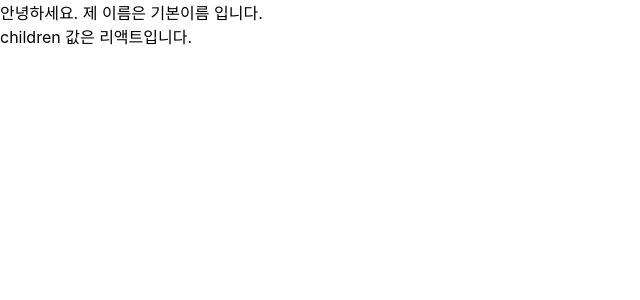
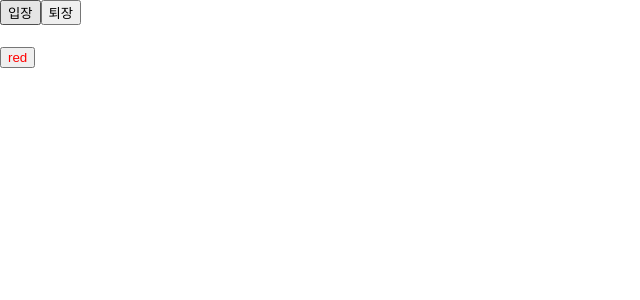
Before and after one commit to yoon7ks/react, a React (Create React App) app: page / in a window 1280 px wide. Shown: the top 300 px of the page, without its empty margins (0-640 px from the left). Built offline with nearby package versions, Linux system fonts and the light colour scheme.

Commit message:
props, state 예제

```diff
--- a/src/App.js
+++ b/src/App.js
@@ -1,10 +1,10 @@
-import React, { Component } from "react";
-import MyComponent from "./MyComponent";
+import React from "react";
 import "./App.css";
+import Say from "./Say";
 
 const App = () => {
   // 컴포넌트 태크 사이에 내용을 보여주는 props가 children이다.
-  return <MyComponent>리액트</MyComponent>;
+  return <Say />;
 };
 
 export default App;
--- a/src/MyComponent.js
+++ b/src/MyComponent.js
@@ -1,16 +1,20 @@
 import React from "react";
+import PropTypes from "prop-types";
 
 // 함수작성시 function 사용 대신에 () => {} 사용함!
 
 // 일반 함수는 자신이 종속된 객체를 this로 가리키고,
 // 화살표 함수는 자신이 종속된 인스턴스를 가리킨다.
 // const triple = (value) => value * 3;
-const MyComponent = ({ name, children }) => {
+// 비구조화 문법 사용
+const MyComponent = ({ name, favoriteNumber, children }) => {
   return (
     <div>
       안녕하세요. 제 이름은 {name} 입니다. <br />
       children 값은 {children}
       입니다.
+      <br />
+      제가 좋아하는 숫자는 {favoriteNumber}입니다.
     </div>
   );
 };
@@ -19,5 +23,13 @@ MyComponent.defaultProps = {
   name: "기본이름"
 };
 
+// name은 무조건 String으로 전달되어야 한다는 것을 의미한다.
+// 다른 형으로 보내면 에러발생!
+MyComponent.propTypes = {
+  name: PropTypes.string,
+  // isRequired를 사용해 필수 propTypes를 설정
+  favoriteNumber: PropTypes.number.isRequired
+};
+
 // 작성한 코드 내보내기
 export default MyComponent;
--- /dev/null
+++ b/src/Say.js
@@ -0,0 +1,23 @@
+import React, { useState } from "react";
+
+const Say = () => {
+  const [message, setMessage] = useState("");
+  const onClickEnter = () => setMessage("안녕하세요!");
+  const onClickLeave = () => setMessage("bye!");
+
+  const [color, setColor] = useState("black");
+
+  return (
+    <div>
+      <button onClick={onClickEnter}>입장</button>
+      <button onClick={onClickLeave}>퇴장</button>
+      <h1 style={{ color }}>{message}</h1>
+
+      <button style={{ color: "red" }} onClick={() => setColor("red")}>
+        red
+      </button>
+    </div>
+  );
+};
+
+export default Say;
```
Also changed, not shown: src/Counter.js (added, +37 -0 lines).
